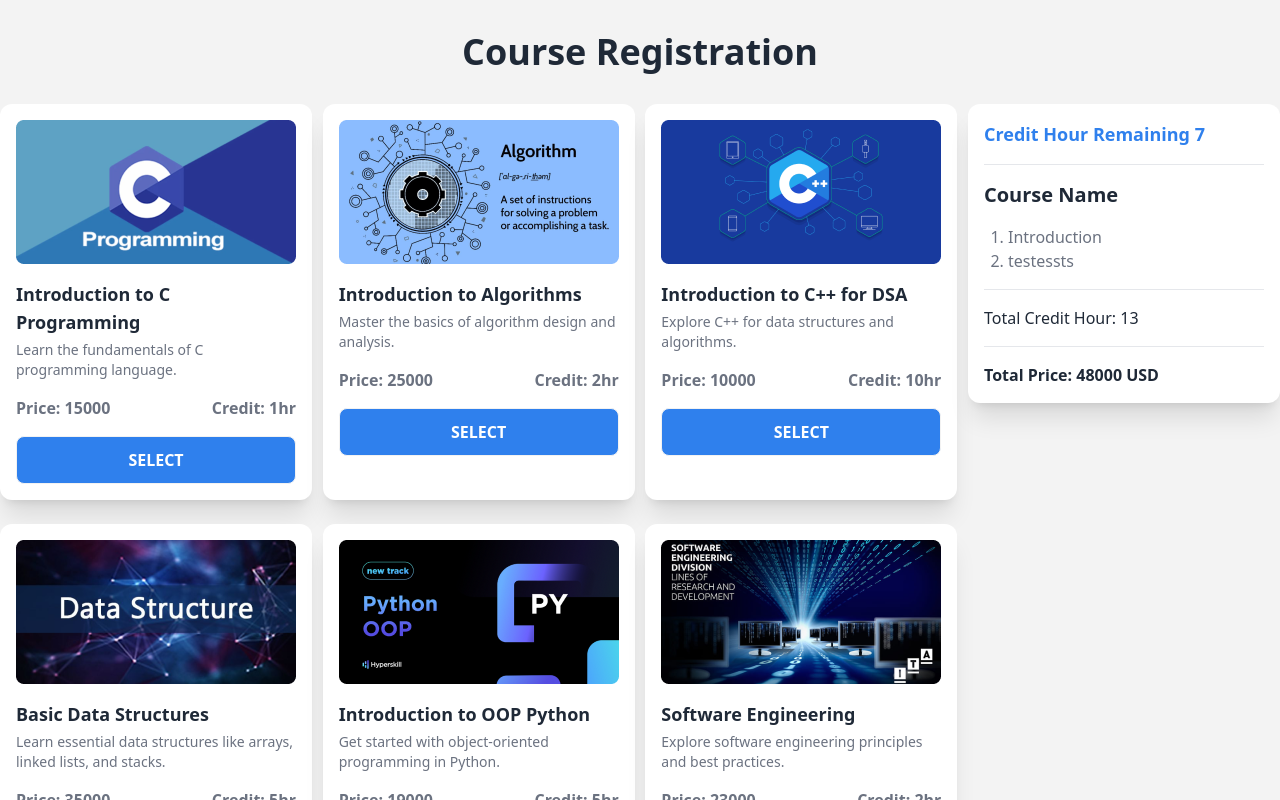
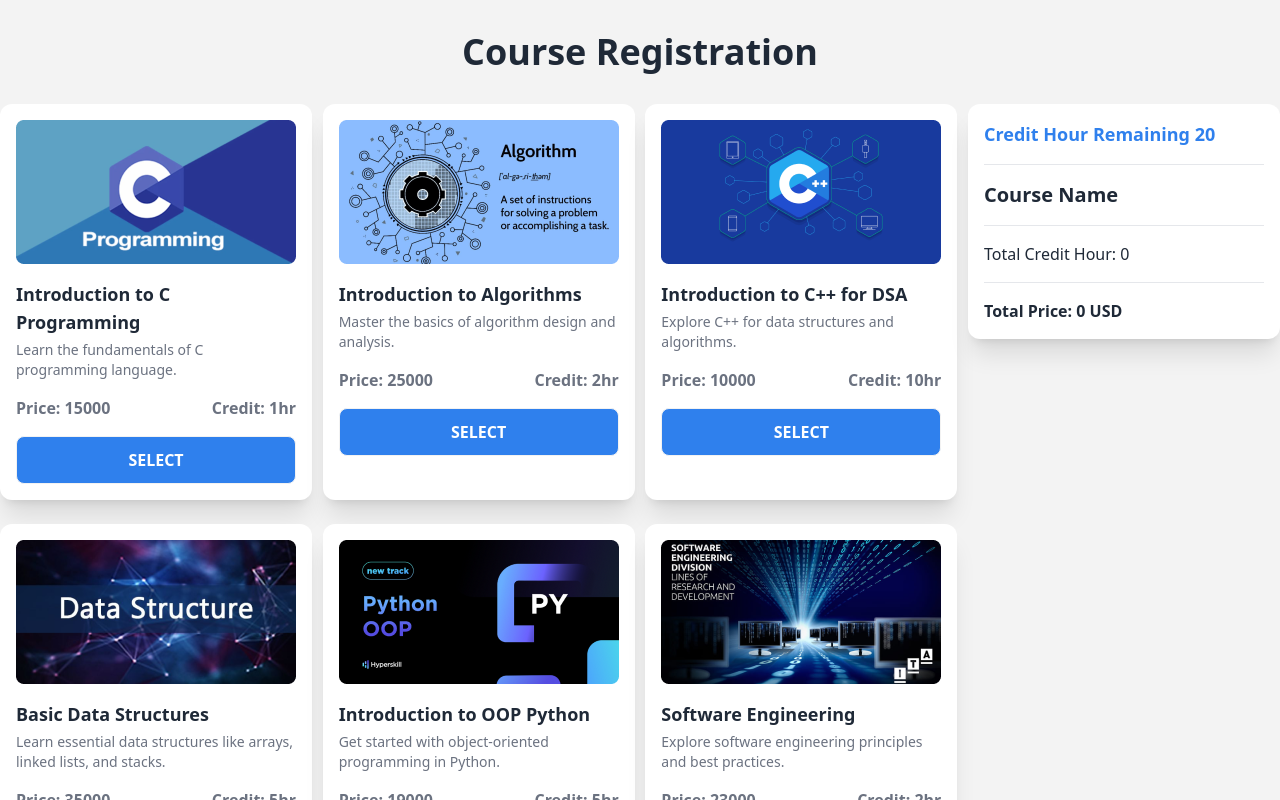
Before and after one commit to ShakeefAhmedRakin/CourseRegistration, a React (Vite) app: page / in a window 1280 px wide. Shown: the top 800 px of the page. Built offline with nearby package versions, Linux system fonts and the light colour scheme.

Commit message:
Made the selection card functional. Yet to make a course selectable only once.

```diff
--- a/src/App.jsx
+++ b/src/App.jsx
@@ -1,11 +1,24 @@
 import Header from "./Header";
 import Selection from "./Selection";
 import Courses from "./Courses";
+import { useState } from "react";
 
 function App() {
+  const creditLimit = 20;
+  const [creditSelected, setCreditSelected] = useState(0);
+  const [totalPrice, setTotalPrice] = useState(0);
+  const [selectedCourses, setSelectedCourses] = useState([]);
+
   const cardClickHandler = (course) => {
-    console.log(course.courseName);
+    if (creditSelected + course.credit <= creditLimit) {
+      setSelectedCourses([...selectedCourses, course]);
+      setTotalPrice(totalPrice + course.price);
+      setCreditSelected(creditSelected + course.credit);
+    } else {
+      alert("Credit limit exceeded!");
+    }
   };
+
   return (
     <div className="bg-[#F3F3F3] pb-16">
       <Header></Header>
@@ -14,7 +27,11 @@ function App() {
           <Courses cardClickHandler={cardClickHandler}></Courses>
         </div>
         <div>
-          <Selection></Selection>
+          <Selection
+            selectedCourses={selectedCourses}
+            creditSelected={creditSelected}
+            totalPrice={totalPrice}
+          ></Selection>
         </div>
       </div>
     </div>
--- a/src/Selection.jsx
+++ b/src/Selection.jsx
@@ -1,23 +1,23 @@
-// import { useState } from "react";
-
-const Selection = () => {
-  // const [selectedCourses, setSelectedCourses] = useState([]);
-
+const Selection = ({ selectedCourses, creditSelected, totalPrice }) => {
+  console.log(selectedCourses);
   return (
     <div className="p-4 bg-white shadow-xl rounded-xl w-[312px] space-y-4">
       <h1 className="text-lg font-bold text-[#2F80ED]">
-        Credit Hour Remaining 7
+        Credit Hour Remaining {20 - creditSelected}
       </h1>
       <hr />
       <h1 className="text-xl font-bold">Course Name</h1>
       <ol className="list-decimal text-gray-500">
-        <li className="ml-6">Introduction</li>
-        <li className="ml-6">testessts</li>
+        {selectedCourses.map((course) => (
+          <li className="ml-6" key={course.courseId}>
+            {course.courseName}
+          </li>
+        ))}
       </ol>
       <hr />
-      <p className="font-medium">Total Credit Hour: 13</p>
+      <p className="font-medium">Total Credit Hour: {creditSelected}</p>
       <hr />
-      <p className="font-semibold">Total Price: 48000 USD</p>
+      <p className="font-semibold">Total Price: {totalPrice} USD</p>
     </div>
   );
 };
```
